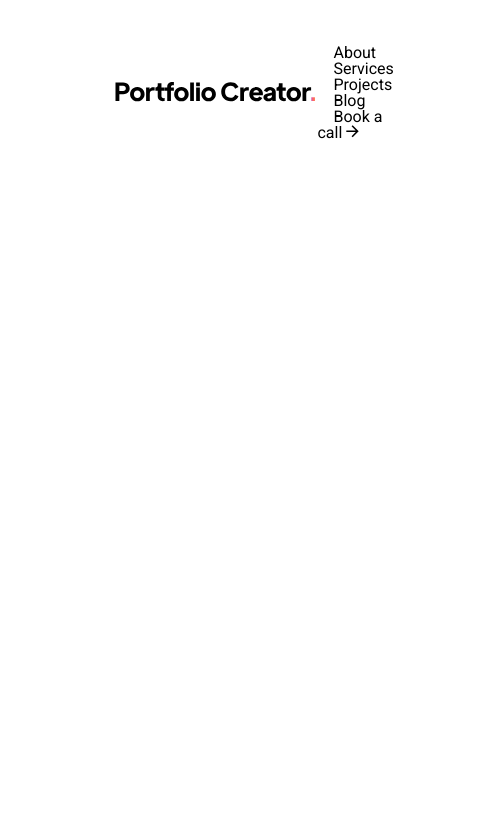
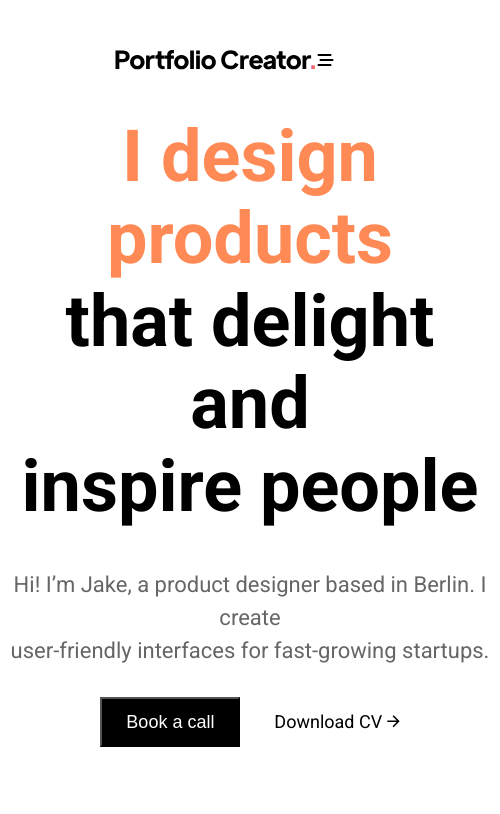
Before and after one commit to MammadovRavan/portfolio, a plain HTML site: page index.html in a window 390 px wide. Shown: the top 814 px of the page, 500 px wide, since content can reach past the window. Drawn offline with Linux system fonts and the light colour scheme.

Commit message:
intersection yaradildi

```diff
--- a/assets/css/style.css
+++ b/assets/css/style.css
@@ -2,26 +2,134 @@
 @import url('https://fonts.googleapis.com/css2?family=Roboto:wght@400;700&display=swap');
 
 
-body{
+body {
     font-family: 'Roboto', sans-serif;
 }
-header{
+
+header {
     display: flex;
     justify-content: space-between;
     align-items: center;
     padding-left: 114.49px;
-    padding-right: 114.49px;
+ padding-right: 114.49px;
     padding-top: 44.98px;
 }
-header> .nav-links a{
+
+header>.nav-links a {
     color: #000;
     text-decoration: none;
-    padding:16px;
+    padding: 16px;
 
 }
-header a:hover{
+
+header a:hover {
     text-decoration: underline;
 }
-.design h1{
-    color: yellow;
+
+.fa-bars-staggered {
+    display: none;
 }
+
+.introsection {
+    display: flex;
+    justify-content: space-between;
+    padding-left: 7.03rem;
+    padding-right: 7.03;
+    flex-wrap: wrap;
+}
+
+.intro-left-side h1 span {
+    color: #FF8A56;
+}
+
+.intro-left-side h1 {
+    font-size: 72px;
+    font-weight: 700;
+    line-height: 82.5px;
+}
+
+.intro-left-side p {
+    font-size: 22px;
+    padding-top: 40px;
+    font-weight: 400;
+    color: #666666;
+    padding-bottom: 30px;
+    line-height: 33px;
+}
+
+.intro-right-side img {
+    width: 500px;
+    height: 595px;
+
+}
+
+.intro-left-side {
+    padding-top: 7.31rem;
+    min-width:680px;
+}
+
+.intro-right-side {
+    padding-top: 4.37rem;
+    min-width: 400px;
+}
+
+.intro-left-side button {
+    width: 140px;
+    height: 50px;
+    background-color: #000;
+    color: #fff;
+    font-size: 18px;
+}
+
+.intro-left-side a {
+    text-decoration: none;
+    color: #000;
+    padding-left: 30px;
+    font-size: 18px;
+}
+
+.intro-left-side a:hover {
+    text-decoration: underline;
+}
+
+@media(max-width:950px) {
+    .fa-bars-staggered {
+        display: flex;
+    }
+
+    .nav-links a {
+        display: none;
+    }
+
+    /* header */
+
+    .introsection{
+        padding-left:0 ;
+        padding-right:0 ;
+    }
+    .intro-left-side{
+        min-width: 500px;
+        text-align: center;
+        padding-top: 40px;
+        flex-basis: 100%;
+    }
+    .intro-right-side{
+        flex-basis: 100%;
+        text-align: center;
+    }
+    }
+
+    @media(max-width:1294px) and (min-width:950px){
+        .intro-left-side{
+            flex-basis: 100%;
+            text-align: center;
+        }
+        .introsection{
+            padding-left:0 ;
+            padding-right:0 ;
+        }
+        .intro-right-side{
+            flex-basis: 100%;
+            text-align: center;
+        }
+    }
--- a/index.html
+++ b/index.html
@@ -1,18 +1,27 @@
 <!DOCTYPE html>
 <html lang="en">
+
 <head>
     <meta charset="UTF-8">
     <meta http-equiv="X-UA-Compatible" content="IE=edge">
     <meta name="viewport" content="width=device-width, initial-scale=1.0">
-   <!-- css baglantisi -->
- <link rel="stylesheet" href="./assets/css/style.css">
+    <!-- cdnjs -->
+    <link rel="stylesheet" href="https://cdnjs.cloudflare.com/ajax/libs/font-awesome/6.2.1/css/all.min.css"
+        integrity="sha512-MV7K8+y+gLIBoVD59lQIYicR65iaqukzvf/nwasF0nqhPay5w/9lJmVM2hMDcnK1OnMGCdVK+iQrJ7lzPJQd1w=="
+        crossorigin="anonymous" referrerpolicy="no-referrer" />
+    <!-- css baglantisi -->
+    <link rel="stylesheet" href="./assets/css/style.css">
     <title>Document</title>
 </head>
+
 <body>
     <header class="header">
         <div class="logo">
-<img src="./assets/svgs/logo.svg" alt="">
+            <img src="./assets/svgs/header/logo.svg" alt="">
         </div>
+
+        <i class="fa-solid fa-bars-staggered"></i>
+
         <nav class="nav-links">
             <a href="">About</a>
             <a href="">Services</a>
@@ -22,14 +31,24 @@
         </nav>
 
     </header>
-    <section class="design">
 
-
-</div>
-<div class="right-side">
-
-</div>
+    <section class="introsection">
+        <div class="intro-left-side">
+            <h1>
+                <span>I design products</span> <br>
+                that delight and <br> inspire people
+            </h1>
+            <p>Hi! I’m Jake, a product designer based in Berlin. I create <br>
+                user-friendly interfaces for fast-growing startups.</p>
+            <button>Book a call</button>
+            <a href="./assets/myCV.pdf" download="">Download CV <img src="./assets/svgs/rihgt-arrow.svg" alt=""></a>
+        </div>
+        <div class="intro-right-side">
+            <img src="./assets/svgs/introsection/profile.svg" alt="">
+        </div>
 
     </section>
+
 </body>
+
 </html>
```
Also changed, not shown: assets/svgs/header/logo.svg (renamed from assets/svgs/logo.svg), assets/svgs/introsection/profile.svg (added), 1 other file.
